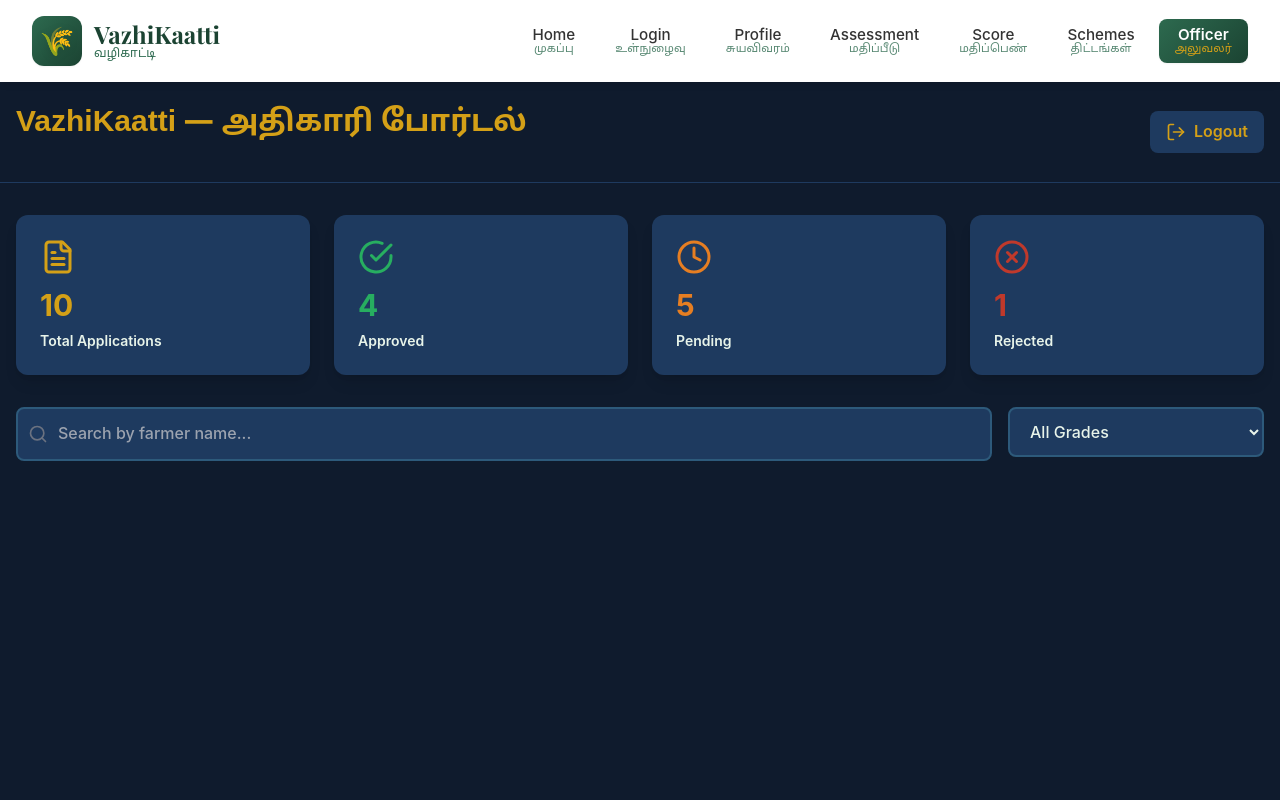
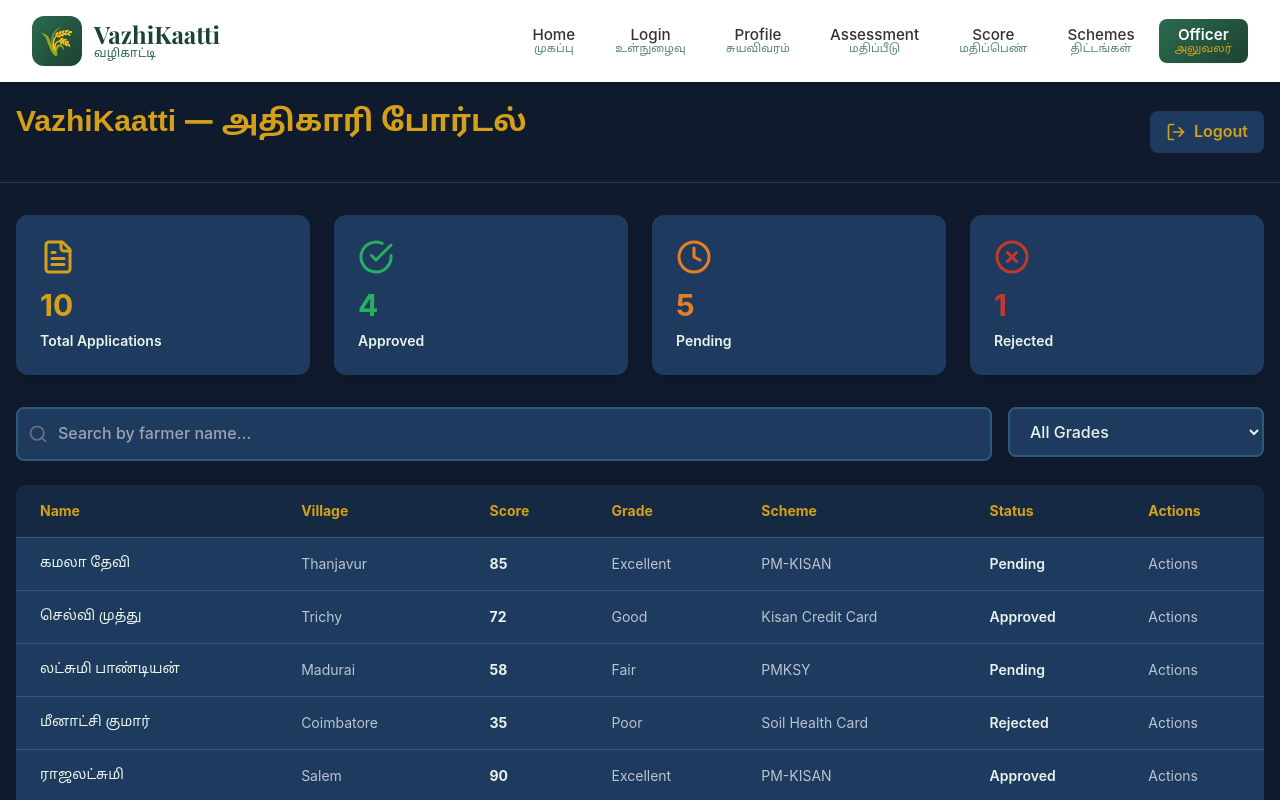
Before and after one commit to ManujanaNagaraj/VazhiKaatti-AI-Credit-Companion-for-Women-Farmers, a React (Create React App) app in the folder frontend/: page /officer in a window 1280 px wide. Shown: the top 800 px of the page. Built offline with nearby package versions, Linux system fonts and the light colour scheme; the HTML template or start-up script is replaced by a standard one.

Commit message:
Create sortable table structure with Name, Village, Score, Grade, Scheme, Status, Actions columns

```diff
--- a/frontend/src/pages/OfficerDashboard.jsx
+++ b/frontend/src/pages/OfficerDashboard.jsx
@@ -21,6 +21,13 @@ const OfficerDashboard = () => {
     { id: 9, name: 'வசந்தி பாலு', village: 'Vellore', score: 88, grade: 'Excellent', scheme_applied: 'PM-KISAN', status: 'Approved', applied_date: '2026-03-05' },
     { id: 10, name: 'கல்பனா ரவி', village: 'Dharmapuri', score: 55, grade: 'Fair', scheme_applied: 'Soil Health Card', status: 'Pending', applied_date: '2026-03-06' }
   ]);
+
+  // Filter applications based on search and grade
+  const filteredApplications = applications.filter(app => {
+    const matchesSearch = app.name.toLowerCase().includes(searchTerm.toLowerCase());
+    const matchesGrade = gradeFilter === 'All' || app.grade === gradeFilter;
+    return matchesSearch && matchesGrade;
+  });
 
   return (
     <AnimatedPage>
@@ -142,6 +149,73 @@ const OfficerDashboard = () => {
               </select>
             </div>
           </div>
+
+          {/* Applications Table */}
+          <div className="rounded-xl shadow-lg overflow-hidden" style={{ backgroundColor: '#1e3a5f' }}>
+            <div className="overflow-x-auto">
+              <table className="w-full">
+                <thead>
+                  <tr style={{ backgroundColor: '#152943' }}>
+                    <th className="px-6 py-4 text-left text-sm font-bold" style={{ color: '#D4A017' }}>
+                      Name
+                    </th>
+                    <th className="px-6 py-4 text-left text-sm font-bold" style={{ color: '#D4A017' }}>
+                      Village
+                    </th>
+                    <th className="px-6 py-4 text-left text-sm font-bold" style={{ color: '#D4A017' }}>
+                      Score
+                    </th>
+                    <th className="px-6 py-4 text-left text-sm font-bold" style={{ color: '#D4A017' }}>
+                      Grade
+                    </th>
+                    <th className="px-6 py-4 text-left text-sm font-bold" style={{ color: '#D4A017' }}>
+                      Scheme
+                    </th>
+                    <th className="px-6 py-4 text-left text-sm font-bold" style={{ color: '#D4A017' }}>
+                      Status
+                    </th>
+                    <th className="px-6 py-4 text-left text-sm font-bold" style={{ color: '#D4A017' }}>
+                      Actions
+                    </th>
+                  </tr>
+                </thead>
+                <tbody>
+                  {filteredApplications.map((app) => (
+                    <tr
+                      key={app.id}
+                      className="border-t"
+                      style={{ borderColor: '#2D5A7B' }}
+                    >
+                      <td
+                        className="px-6 py-4 text-sm font-medium"
+                        style={{ color: '#E8F4EA', fontFamily: 'Noto Sans Tamil, sans-serif' }}
+                      >
+                        {app.name}
+                      </td>
+                      <td className="px-6 py-4 text-sm" style={{ color: '#B8C5D0' }}>
+                        {app.village}
+                      </td>
+                      <td className="px-6 py-4 text-sm font-bold" style={{ color: '#E8F4EA' }}>
+                        {app.score}
+                      </td>
+                      <td className="px-6 py-4 text-sm" style={{ color: '#B8C5D0' }}>
+                        {app.grade}
+                      </td>
+                      <td className="px-6 py-4 text-sm" style={{ color: '#B8C5D0' }}>
+                        {app.scheme_applied}
+                      </td>
+                      <td className="px-6 py-4 text-sm font-semibold" style={{ color: '#E8F4EA' }}>
+                        {app.status}
+                      </td>
+                      <td className="px-6 py-4 text-sm">
+                        <span style={{ color: '#B8C5D0' }}>Actions</span>
+                      </td>
+                    </tr>
+                  ))}
+                </tbody>
+              </table>
+            </div>
+          </div>
         </div>
       </div>
     </AnimatedPage>
```
